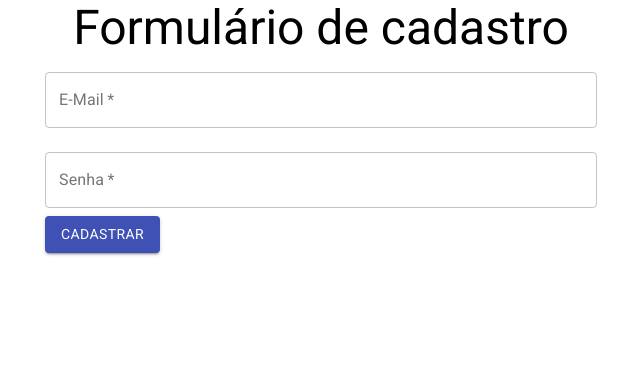
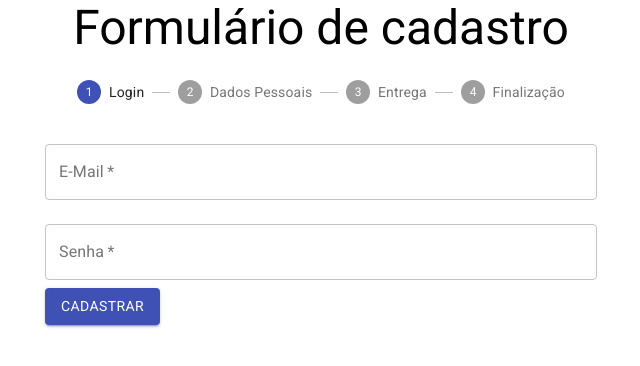
Before and after one commit to willianbarata/AluraReactJsHooksContext, a React (Create React App) app: page / in a window 1280 px wide. Shown: the top 366 px of the page, without its empty margins (319-959 px from the left). Built offline with nearby package versions, Linux system fonts and the light colour scheme.

Commit message:
Aula 7 - Incluindo Step

```diff
--- a/src/components/FormularioCadastro/FormularioCadastro.jsx
+++ b/src/components/FormularioCadastro/FormularioCadastro.jsx
@@ -1,4 +1,4 @@
-import { Typography } from "@material-ui/core";
+import { StepLabel, Stepper, Step, Typography } from "@material-ui/core";
 import React, { useState } from "react";
 import { useEffect } from "react";
 import DadosEntrega from "./DadosEntrega";
@@ -11,13 +11,16 @@ function FormularioCadastro({aoEnviar, validarCPF}) {
   const [dadosColetados, setDados] = useState({});
 
   useEffect(()=> {
-    console.log(dadosColetados);
+    if(etapaAtual === formularios.length-1){
+      aoEnviar(dadosColetados);
+    }
   });
 
   const formularios = [
     <DadosUsuario aoEnviar={coletarDados}/>,
     <DadosPessoais aoEnviar={coletarDados} validarCPF={validarCPF}/>,
-    <DadosEntrega aoEnviar={coletarDados} />
+    <DadosEntrega aoEnviar={coletarDados} />,
+    <Typography variant="h5">Obrigado Pelo Cadastro</Typography>
   ]
 
   function coletarDados(dados){
@@ -31,6 +34,20 @@ function FormularioCadastro({aoEnviar, validarCPF}) {
 
   return (
     <>
+      <Stepper activeStep={etapaAtual} >
+        <Step>
+          <StepLabel>Login</StepLabel>
+        </Step>
+        <Step>
+            <StepLabel>Dados Pessoais</StepLabel>
+        </Step>
+        <Step>
+            <StepLabel>Entrega</StepLabel>
+        </Step>
+        <Step>
+           <StepLabel>Finalização</StepLabel>
+        </Step>
+      </Stepper>
       {formularios[etapaAtual]}
     </>
     );
```
